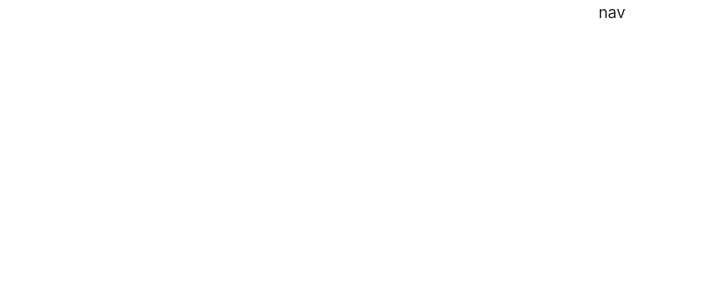
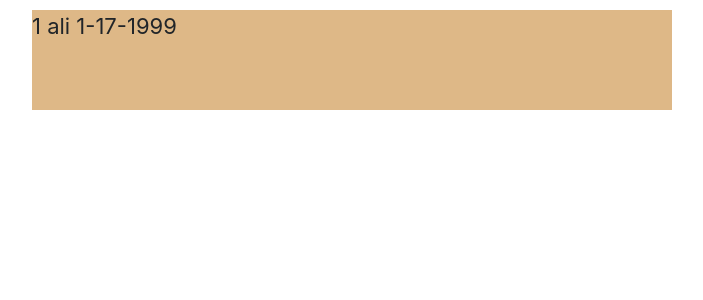
Before and after one commit to AliBaniJaber/testRout, a React (Create React App) app: page / in a window 1280 px wide. Shown: the top 300 px of the page, without its empty margins (28-731 px from the left). Built offline with nearby package versions, Linux system fonts and the light colour scheme.

Commit message:
props+state
11/3/2020

```diff
--- a/src/App.js
+++ b/src/App.js
@@ -1,22 +1,27 @@
 import React,{Component} from 'react';
-import logo from './logo.svg';
-import './App.css';
-import ALI from './component/nav';
-import home from "./component/Home";
-import {BrowserRouter , Route} from 'react-router-dom';
-import about from "./component/about";
-import blok from './component/blolk';
+import ComponentReact from './component/functioncomponent';
+import Student from './component/student';
+
+function aliattr(){
+ return <p> ali test function attr</p>
+}
+
+
+
 class App extends Component{
+
+ state=
+     {
+
+     };
+
+
  render() {
    return (
-       <BrowserRouter>
-           <div className="App">
-               <ALI/>
-               <Route exact path="/74" component={home}/>
-               <Route  path="/about" component={about}/>
-               <Route  path="/blok" component={blok}/>
-           </div>
-       </BrowserRouter>
+       <div>
+           <Student ID="1" name="ali" BD="1-17-1999"> </Student>
+
+       </div>
 
    );
  }
--- /dev/null
+++ b/src/component/css/student.css
@@ -0,0 +1,9 @@
+.stu {
+    background: burlywood;
+    width: 50%;
+    font-size: 22px;
+    margin: 10px;
+    position: relative;
+    left: 50px;
+    height: 100px;
+}
--- /dev/null
+++ b/src/component/functioncomponent.js
@@ -0,0 +1,8 @@
+import React,{Component} from "react";
+
+
+
+function ComponentReact(props) {
+    return <div>the attr name=  {props.name} {props.fun}    from function  </div>
+}
+export default ComponentReact;
--- /dev/null
+++ b/src/component/student.js
@@ -0,0 +1,17 @@
+import React,{Component} from "react";
+import "./css/student.css";
+class student extends Component{
+
+    state=
+        {
+
+        };
+
+
+
+    render()
+    {
+        return <div className="stu">{this.props.ID}{"\t\t\t"+this.props.name}{"    "+this.props.BD}  </div>
+    }
+}
+export default student;
```
